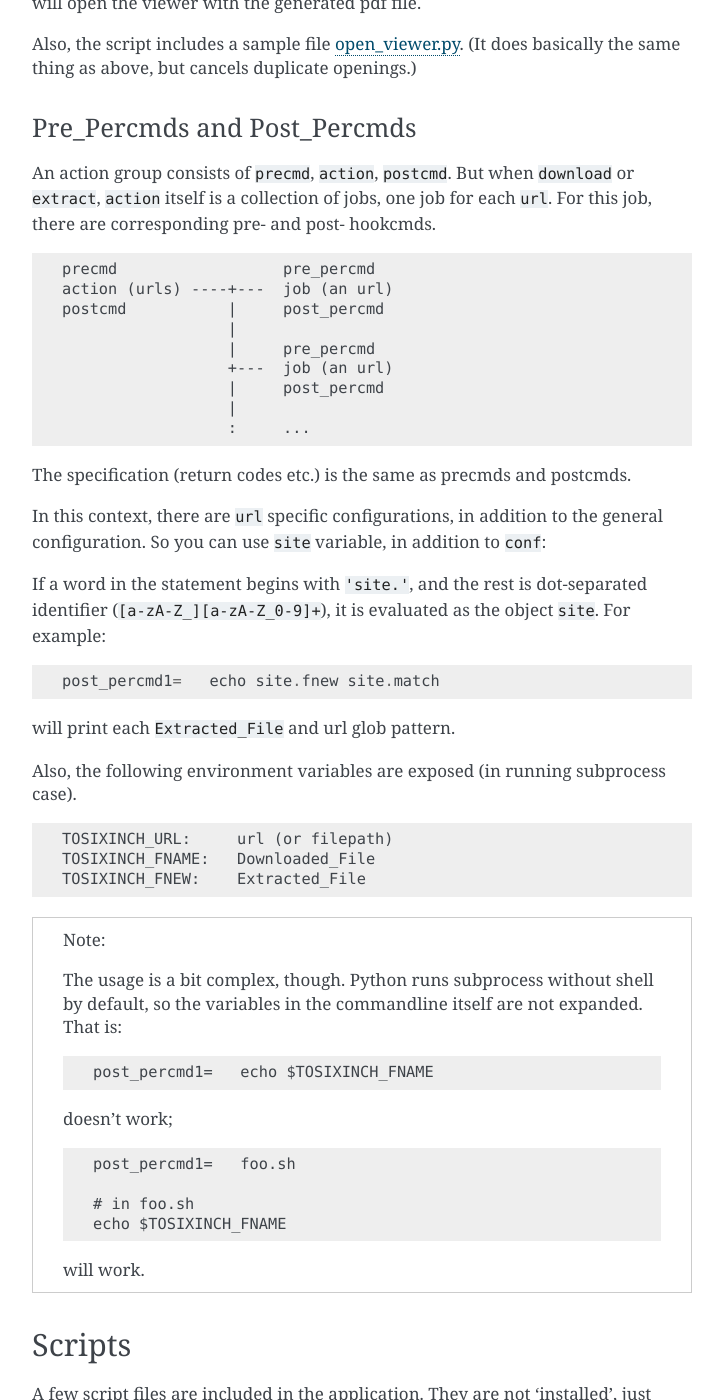
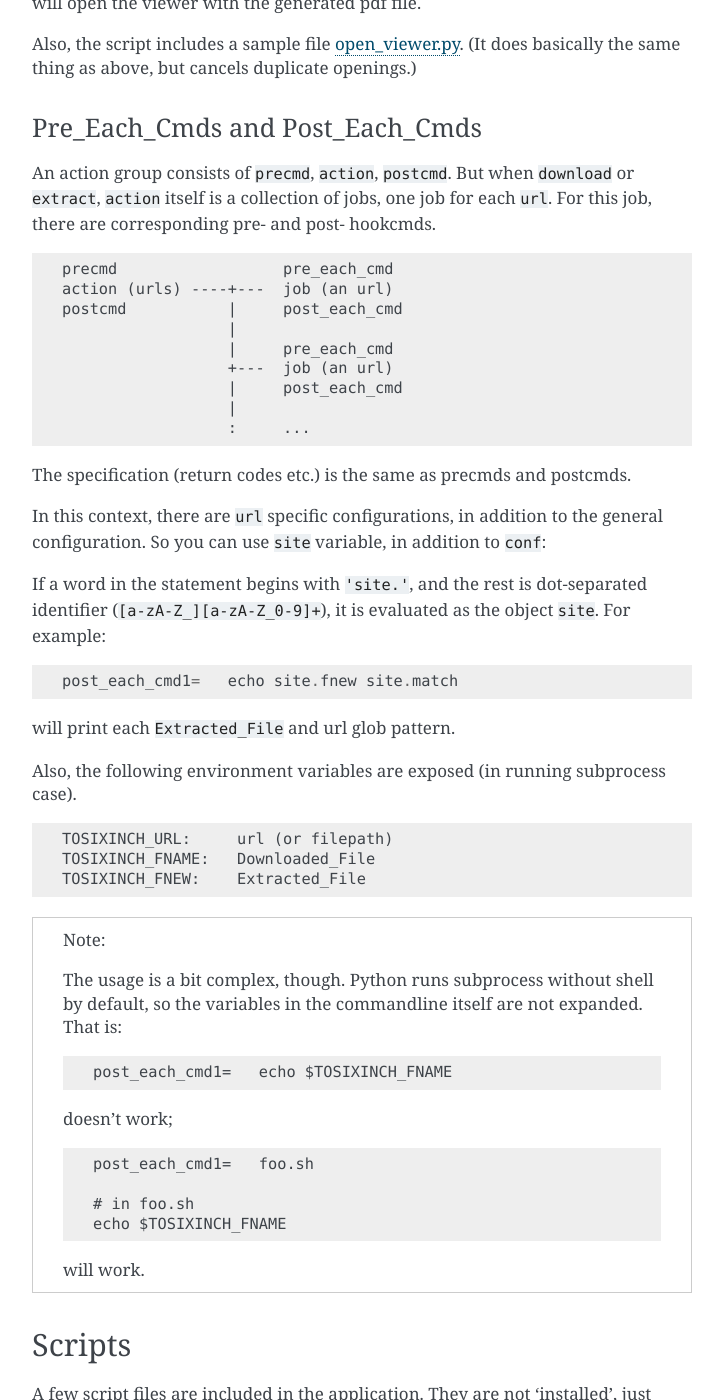
Before and after one commit to openandclose/tosixinch, a Sphinx documentation site: the page built from docs/topics.rst, in a window 1280 px wide and 1400 px high, scrolled down 10437 px. Shown: the whole window, without its empty margins (388-1111 px from the left). Built offline with Sphinx 7.4.7, drawn with Linux system fonts in a browser that asks for light colours; some of the changed text lies outside the part shown.

Commit message:
Change rename pre_percmds to pre_each_cmds etc. [API]

```diff
--- a/docs/topics.rst
+++ b/docs/topics.rst
@@ -552,8 +552,8 @@ Also, the script includes a sample file `open_viewer.py <topics.html#open-viewer
 but cancels duplicate openings.)
 
 
-Pre_Percmds and Post_Percmds
-^^^^^^^^^^^^^^^^^^^^^^^^^^^^
+Pre_Each_Cmds and Post_Each_Cmds
+^^^^^^^^^^^^^^^^^^^^^^^^^^^^^^^^
 
 An action group consists of ``precmd``, ``action``, ``postcmd``.
 But when ``download`` or ``extract``,
@@ -562,13 +562,13 @@ For this job, there are corresponding pre- and post- hookcmds.
 
 .. code-block:: none
 
-    precmd                  pre_percmd
+    precmd                  pre_each_cmd
     action (urls) ----+---  job (an url)
-    postcmd           |     post_percmd
+    postcmd           |     post_each_cmd
                       |
-                      |     pre_percmd
+                      |     pre_each_cmd
                       +---  job (an url)
-                      |     post_percmd
+                      |     post_each_cmd
                       |
                       :     ...
 
@@ -582,7 +582,7 @@ If a word in the statement begins with ``'site.'``,
 and the rest is dot-separated identifier (``[a-zA-Z_][a-zA-Z_0-9]+``),
 it is evaluated as the object ``site``. For example::
 
-    post_percmd1=   echo site.fnew site.match
+    post_each_cmd1=   echo site.fnew site.match
 
 will print each ``Extracted_File`` and url glob pattern.
 
@@ -603,13 +603,13 @@ Also, the following environment variables are exposed
 
     .. code-block:: none
 
-        post_percmd1=   echo $TOSIXINCH_FNAME
+        post_each_cmd1=   echo $TOSIXINCH_FNAME
 
     doesn't work;
 
     .. code-block:: none
 
-        post_percmd1=   foo.sh
+        post_each_cmd1=   foo.sh
 
         # in foo.sh
         echo $TOSIXINCH_FNAME
@@ -660,7 +660,7 @@ _man
 ^^^^
 
 A sample hook extractor for man pages.
-If you want to use it, add this command to ``pre_percmd2`` in user configuration.
+If you want to use it, add this command to ``pre_each_cmd2`` in user configuration.
 
 When ``extract``,
 if the filename matches ``r'^.+\.[1-9]([a-z]+)?(\.gz)?$'``
@@ -673,13 +673,13 @@ Normally, windows users can't use it
 
 .. note ::
 
-    * ``pre_percmd2`` is a ``LINE`` option,
+    * ``pre_each_cmd2`` is a ``LINE`` option,
       so multiple commands must be separated with newline and indent e.g.:
 
       .. code-block:: ini
 
-          pre_percmd2=    echo foo
-                          _man
+          pre_each_cmd2=    echo foo
+                            _man
 
     * If you supply multiple ``urls``,
       it triggers the binary-extension filter,
@@ -704,9 +704,9 @@ A sample hook extractor for source codes (means 'Pygments code extraction').
 It formats (html-wraps) some Pygments tokens.
 The purpose is to make them pdf bookmarks items,
 and create references to them.
-If you want to use it, add this command to ``pre_percmd2`` in user configuration.
+If you want to use it, add this command to ``pre_each_cmd2`` in user configuration.
 
-Note ``pre_percmd2`` is a ``LINE`` option, see the above note for ``_man``.
+Note ``pre_each_cmd2`` is a ``LINE`` option, see the above note for ``_man``.
 
 You need to install
 `Pygments <https://pygments.org/>`__,
@@ -729,7 +729,7 @@ The common names (lower cased) are provided as base,
 But you must explicitly define other names.
 
 If Pygments finds a language but the language is not mapped,
-It does not do formatting (skips to other ``pre_percmd2`` or the builtin text extraction).
+It does not do formatting (skips to other ``pre_each_cmd2`` or the builtin text extraction).
 But it registers the ``url``'s ``ftype`` as ``nonprose``.
 
 (It is an heuristic.
```
Also changed, not shown: CHANGELOG.rst (+9 -0 lines), docs/options.rst (+4 -4 lines), 3 other files.
